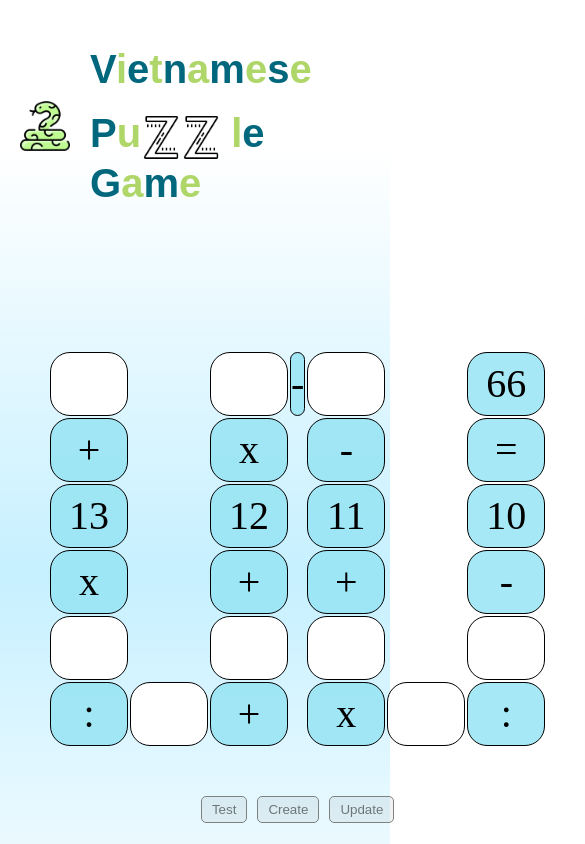
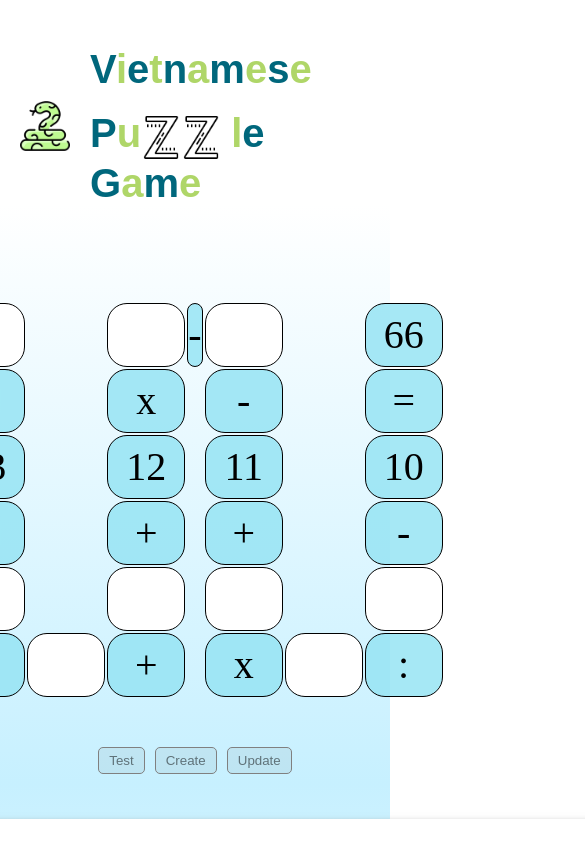
Before and after one commit to Thom988/VietnamesePuzzle, an Angular app: page / in a window 390 px wide. Shown: the top 844 px of the page, 585 px wide, since content can reach past the window. Built offline with nearby package versions, Linux system fonts and the light colour scheme; a web font is replaced by a local one.

Commit message:
Correction css landing page et responsivité lors du rétrécicement de la page

```diff
--- a/src/app/landing-page/landing-page/landing-page.component.scss
+++ b/src/app/landing-page/landing-page/landing-page.component.scss
@@ -2,16 +2,11 @@
     display: flex;
     flex-direction: row;
     flex-wrap: wrap;
-    height: 100vh;
     justify-content: center;
     align-items: center;
-    margin-top: -100px;
 }
 
-@media (max-width: 760px) {
-    #game-page {
-        flex-direction: column;
-    }
+@media (max-width:760px) {
     #game-page > :first-child {
         margin-bottom: 20px;
     }
```
